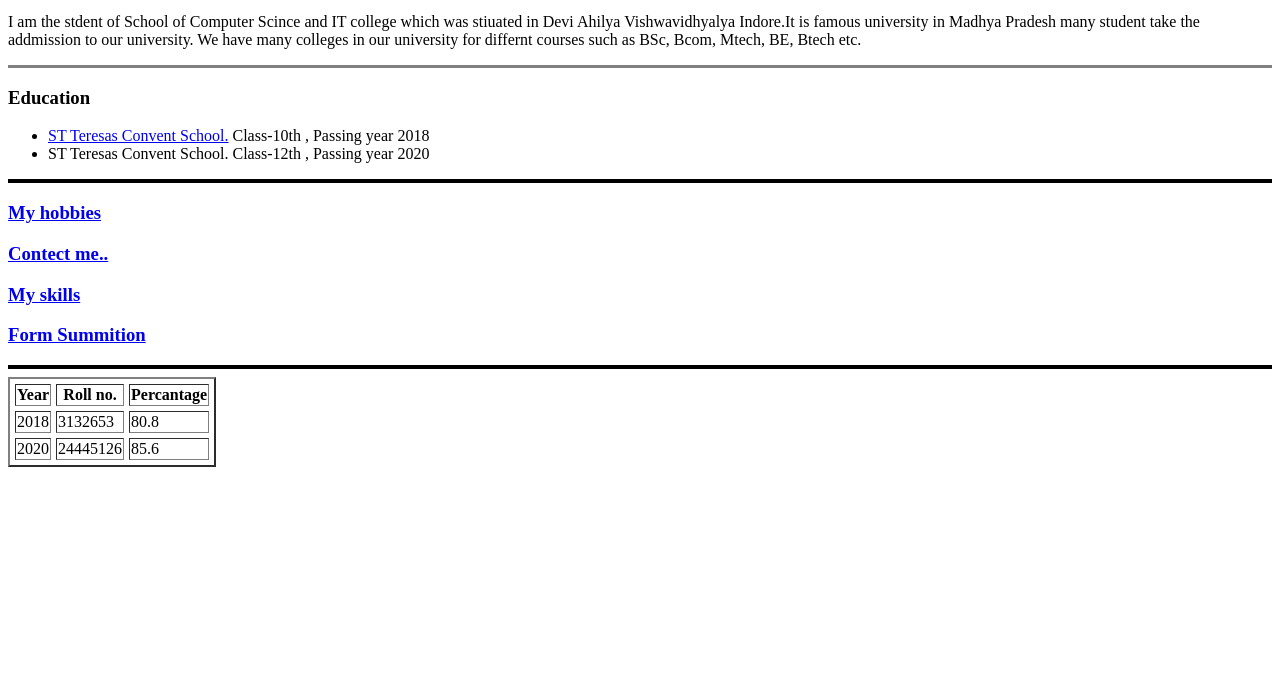
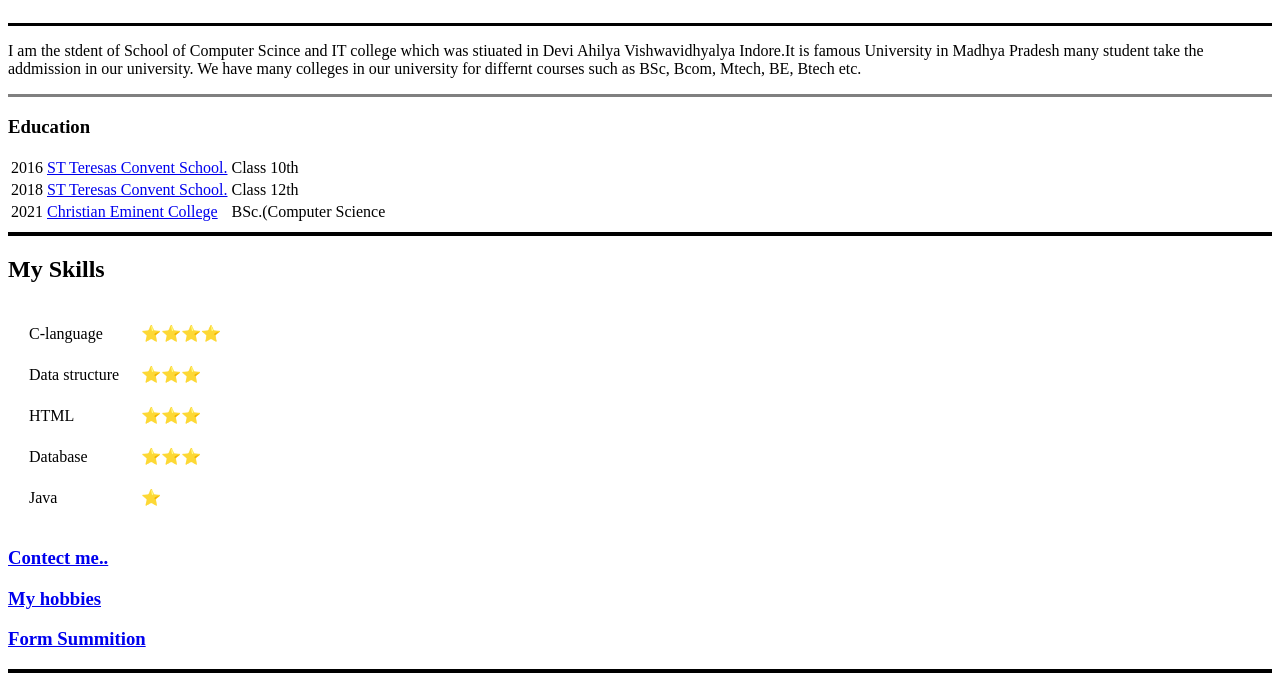
Before and after one commit to Ayuchawda/cv, a plain HTML site: page index.html in a window 1280 px wide. Shown: the part 177-858 px from the top of the page. Before the commit the page ends 800 px from the top, so only its background shows below. Drawn offline with Linux system fonts and the light colour scheme.

Commit message:
Add initial CV website file

```diff
--- a/index.html
+++ b/index.html
@@ -11,50 +11,65 @@
         <tr>
             <td> <img src="image/ayush.png" alt="Ayush picture" width="160px" loading="eager"></td>
             <td> <h1>Ayush Chawda</h1>
-                <p> <em>Study in <strong><a href="https://www.dauniv.ac.in/new/scs/">SCSIT</a></strong></em></p></td>
+                <p> <em>Student of  <strong><a href="https://www.dauniv.ac.in/new/scs/">School of Computer Science and IT,DAVV</a></strong></em></p></td>
+            <br>
+            <td><p>Currently learning Full Stack web devlopment</p> </td>
         </tr>
     </table>
-
+    <hr size="3" color="black" noshade>
     <p>I am the stdent of School of Computer Scince and IT college which was stiuated in Devi Ahilya Vishwavidhyalya
-        Indore.It is famous university in Madhya Pradesh many student take the addmission to our university. We have
+        Indore.It is famous University in Madhya Pradesh many student take the addmission in our university. We have
         many
         colleges in our university for differnt courses such as BSc, Bcom, Mtech, BE, Btech etc.
     </p>
     <hr size="3" noshade>
     <h3>Education</h3>
-    <ul>
-        <li><a href="http://www.stteresakpl.org/contact.html">ST Teresas Convent School.</a> Class-10th , Passing year
-            2018 </li>
-        <li>ST Teresas Convent School. Class-12th , Passing year 2020 </li>
-    </ul>
+    <table>
+        <tr>
+            <td> 2016 </td>
+            <td>  <a href="http://www.stteresakpl.org/contact.html">ST Teresas Convent School.</a></td>
+            <td> Class 10th </td>
+        </tr>
+         <tr>
+            <td> 2018</td>
+            <td>  <a href="http://www.stteresakpl.org/contact.html">ST Teresas Convent School.</a></td>
+            <td> Class 12th </td>
+        </tr>
+        <tr>
+            <td> 2021</td>
+            <td>  <a href="https://christianeminent.com/">Christian Eminent College</a></td>
+            <td> BSc.(Computer Science </td>
+        </tr>
+    </table>
     <hr size="4" color="black">
+
+    <h2>My Skills</h2>
+    <table cellspacing="20">
+                 <tr>
+                     <td>C-language</td>
+                     <td>⭐⭐⭐⭐</td>
+                 </tr>
+                 <tr>
+                     <td>Data structure</td>
+                     <td>⭐⭐⭐</td>
+                 </tr>
+                 <tr>
+                     <td>HTML</td>
+                     <td>⭐⭐⭐</td>
+                 </tr>
+                 <tr>
+                     <td>Database</td>
+                     <td>⭐⭐⭐</td>
+                 </tr>
+                 <tr>
+                     <td>Java</td>
+                     <td>⭐</td>
+                 </tr>
+    </table>
+    <h3><a href="contect.html">Contect me..</a></h3>
     <h3><a href="hobies.html">My hobbies</a></h3>
-    <h3><a href="contect.html">Contect me..</a></h3>
-    <h3><a href="table.html">My skills</a></h3>
     <h3><a href="form.html">Form Summition</a></h3>
     <hr size="4" color=" Black">
-    <table border="2px" cellspacing="5">
-        <thead>
-            <tr>
-                <th>Year</th>
-                <th>Roll no.</th>
-                <th>Percantage</th>
-            </tr>
-        </thead>
-        <tbody>
-            <tr>
-                <td>2018</td>
-                <td>3132653</td>
-                <td>80.8</td>
-            </tr>
-            <tr>
-                <td>2020</td>
-                <td>24445126</td>
-                <td>85.6</td>
-            </tr>
-        </tbody>
-    </table>
-
 </body>
 
 </html>
```
